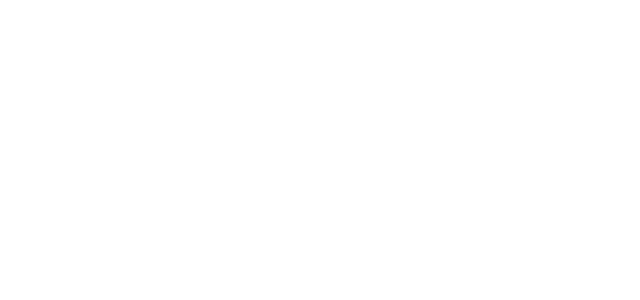
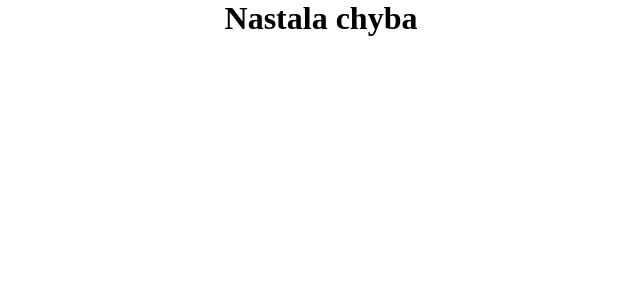
Before and after one commit to OliverSla/React, a React (Create React App) app: page / in a window 1280 px wide. Shown: the top 300 px of the page, without its empty margins (319-959 px from the left). Built offline with nearby package versions, Linux system fonts and the light colour scheme.

Commit message:
Ternárny operátor - error ? write error : without error

```diff
--- a/src/App.js
+++ b/src/App.js
@@ -7,27 +7,15 @@
 
   // Short circuit evalution
 
-  const value ="notEmpty"
-  const value2 = 0
-  const value3 = false
-  const value4 = true
-  const value5 = ""
-
-  console.log(value3 && value5 ) // False && False = value3
-  console.log(value && value4 ) // True && True = value4
-  console.log(value5 && value ) // False && True = value5
-
-
-  console.log(value3 || value5 ) // False && False = value5
-  console.log(value5 || value ) // False && True = value
-  console.log(value || value4 ) // True && True = value
-
+  const error = true
 
 
 
   return(
     <div>
-
+      {
+        error ? <h1> Nastala chyba </h1> : <h1> Bez chyby </h1>
+      }
     </div>
   )
 }
```
